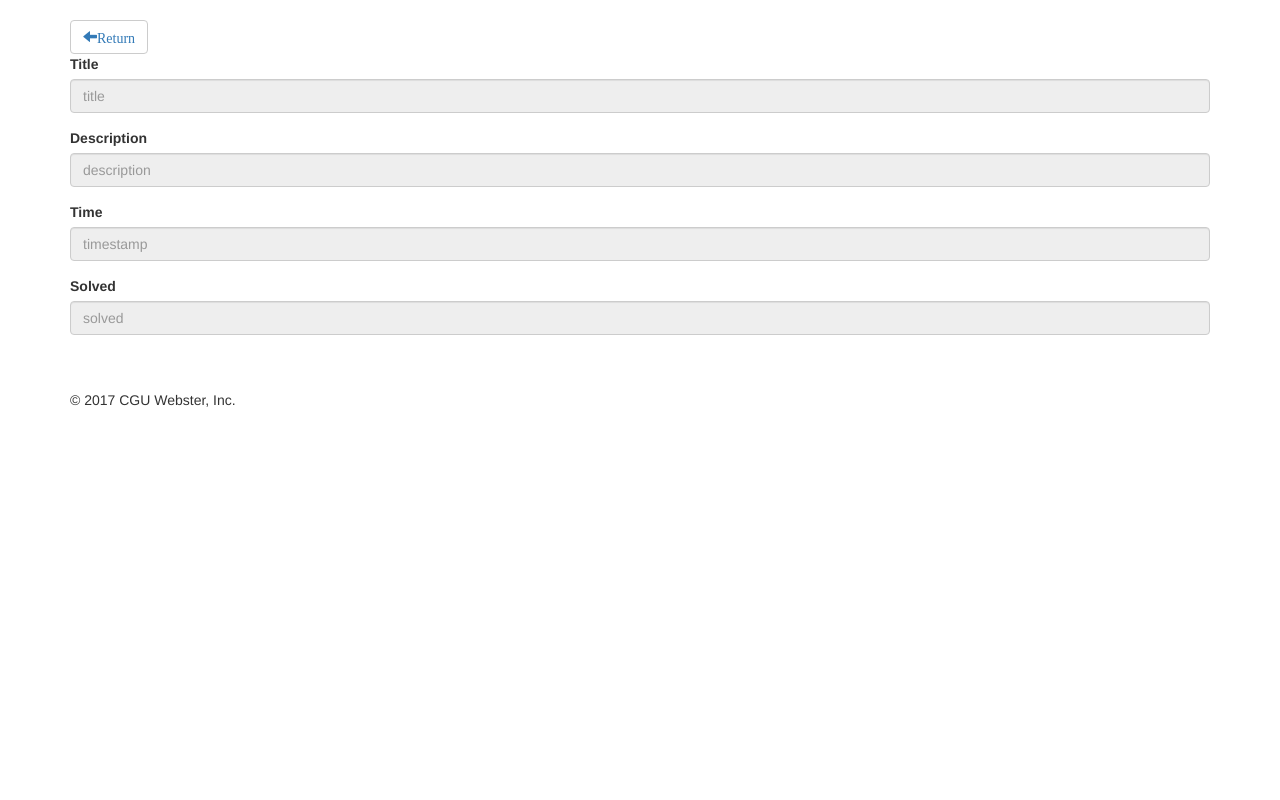
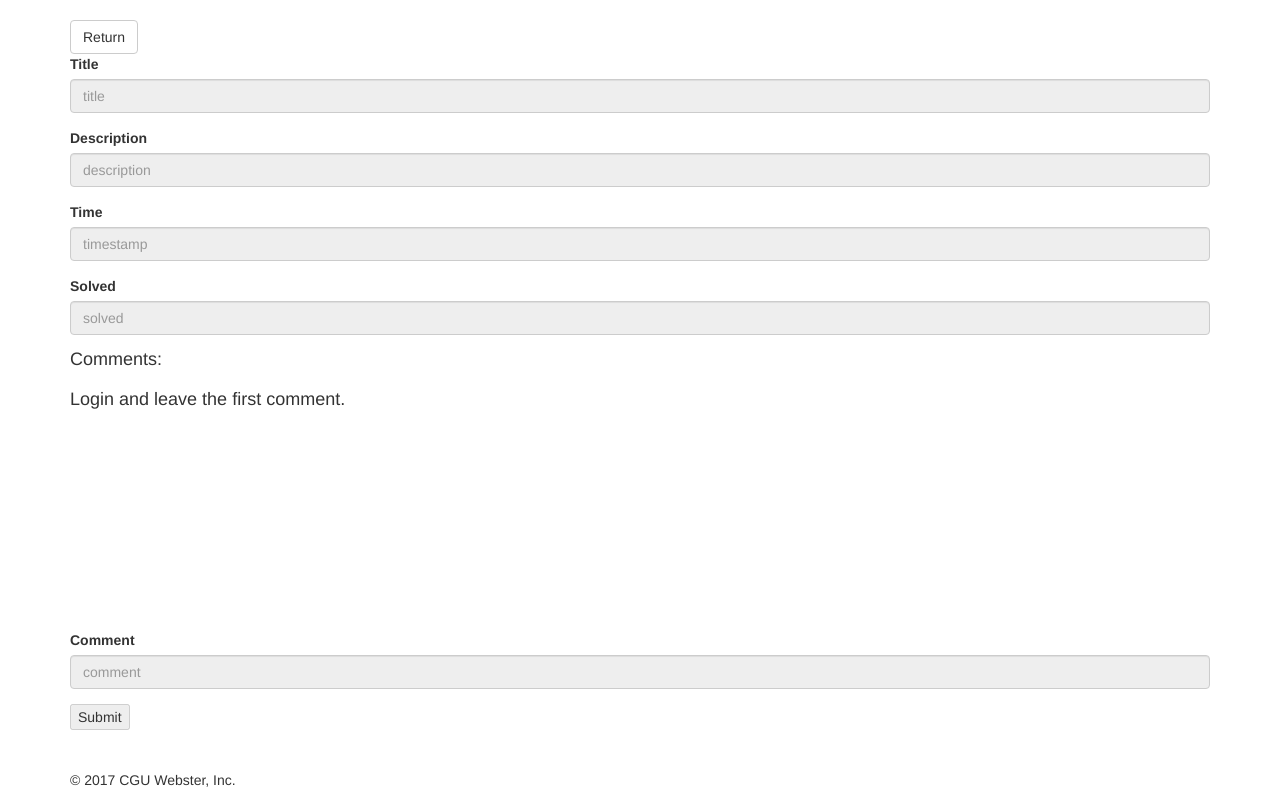
Before and after one commit to BJCheng/lost-and-found, a Node server app: page /lost/2 in a window 1280 px wide. Shown: the part 139-939 px from the top of the page. Before the commit the page ends 546 px from the top, so only its background shows below. Run offline with Node 20, Linux system fonts and the light colour scheme; data that the repository does not hold is empty; some libraries are stand-ins or nearby versions.

Commit message:
add comment function for found-detail and lost-detail

```diff
--- a/models/found.js
+++ b/models/found.js
@@ -17,6 +17,8 @@ function insertCommentById(_id, comment) {
         return foundCollection.update({ '_id': _id },
         {
         $push: { comments: comment }
+        }).then((insertedComment)=>{
+            return findFoundById(_id);
         })
     });
 }
--- a/models/lost.js
+++ b/models/lost.js
@@ -17,6 +17,8 @@ function insertCommentById(_id, comment) {
         return lostCollection.update({ '_id': _id },
         {
         $push: { comments: comment }
+        }).then((insertedComment)=>{
+            return findLostById(_id);
         })
     });
 }
--- a/public/css/style.css
+++ b/public/css/style.css
@@ -26,3 +26,9 @@
         line-height: 30px;
         padding-left: 10px;
       }
+
+.comment-div{
+  height: 250px;
+  overflow-y: auto;
+  overflow-x: hidden;
+}
--- a/public/js/tabEvents.js
+++ b/public/js/tabEvents.js
@@ -39,16 +39,3 @@ $(function () {
     })
     return false;
 });
-
-$(function () {
-    var tabList = $("#tabList a");
-    tabList.click(function (event) {
-        event.preventDefault();
-        $.ajax({
-            url: $(this).attr('href')
-        }).then(function(res){
-            $("#tabContent").html(res);
-        })
-    })
-    return false;
-});
--- a/router/lost.js
+++ b/router/lost.js
@@ -1,5 +1,6 @@
 var express = require('express');
 var router = express.Router();
+var dateFormat = require('dateformat');
 const models = require("../models");
 const lostModel = models.lost;
 
@@ -12,8 +13,23 @@ router.get('/', (req, res)=>{
 });
 
 router.get("/:id", (req, res) => {
-    lostModel.findLostById(req.params.id).then((found) => {
-        res.render('lost-detail', { found: found });
+    lostModel.findLostById(req.params.id).then((lost) => {
+        res.render('lost-detail', { lost: lost });
+    }).catch(() => {
+        res.status(404).json({ error: "Data not found" });
+    });
+});
+
+router.post("/:id", (req, res) => {
+    var commentorId = req.user._id;
+    var now = new Date();
+    var comment = {
+        posterId: commentorId,
+        comment: req.body.comment,
+        timestamp: dateFormat(now, "UTC:dddd, mmmm dS, yyyy, h:MM:ss TT")
+    }
+    lostModel.insertCommentById(req.params.id, comment).then((lost) => {
+        res.render('lost-detail', { lost: lost});
     }).catch(() => {
         res.status(404).json({ error: "Data not found" });
     });
--- a/views/home.handlebars
+++ b/views/home.handlebars
@@ -1,7 +1,7 @@
 <main>
     <header><h1 class="page-header">Home</h1></header>
     <ul class="nav nav-tabs">
-        <li><a id="tabLost" href="lost">Lost</a></li>
+        <li><a id="tabLost" href="/lost">Lost</a></li>
         <li><a id="tabFound" href="/found">Found</a></li>
         <li><a id="tabMap" href="/map">Map</a></li>
     </ul>
--- a/views/lost-detail.handlebars
+++ b/views/lost-detail.handlebars
@@ -1,28 +1,31 @@
 <main>
     <header><h2 class="page-header">Lost</h2></header>
+    <form style="display: inline" action="/" method="get">
+        <button type="submit" class="btn btn-default" aria-label="Left Align">Return</button>
+    </form>
     <form role="form">
-        <button type="button" class="btn btn-default" aria-label="Left Align">
-        <a class="glyphicon glyphicon-arrow-left" aria-hidden="true" href="/">Return</a>
-        </button>
     <fieldset disabled>
         <div class="form-group">
             <label for="title">Title</label>
-            <input id="title" class="form-control" type="text" placeholder="title" value="{{found.title}}" >
+            <input id="title" class="form-control" type="text" placeholder="title" value="{{lost.title}}" >
         </div>
         <div class="form-group">
             <label for="description">Description</label>
-            <input id="description" class="form-control" type="text" placeholder="description" value="{{found.description}}">
+            <input id="description" class="form-control" type="text" placeholder="description" value="{{lost.description}}">
         </div>
         <div class="form-group">
             <label for="timestamp">Time</label>
-            <input id="timestamp" class="form-control" type="text" placeholder="timestamp" value="{{found.timestamp}}">
+            <input id="timestamp" class="form-control" type="text" placeholder="timestamp" value="{{lost.timestamp}}">
         </div>
         <div class="form-group">
             <label for="solved">Solved</label>
-            <input id="solved" class="form-control" type="text" placeholder="solved" value="{{found.solved}}">
+            <input id="solved" class="form-control" type="text" placeholder="solved" value="{{lost.solved}}">
         </div>
 
-        {{#each found.comments}}
+        <h4>Comments:</h4>
+        <div class="comment-div">
+            {{#if lost.comments}}
+            {{#each lost.comments}}
             <div class="alert alert-info" role="alert">
                 <label>PosterId: {{posterId}}</label>
                 <br/>
@@ -30,6 +33,25 @@
                 <label>@{{timestamp}}</label>
             </div>
             {{/each}}
+            {{else}}
+            <h4>Login and leave the first comment.<h4>
+            {{/if}}
+        </div>
     </fieldset>
     </form>
+    <form method="POST">
+    {{#if user}}
+        <div class="form-group">
+            <label for="comment">Comment</label>
+            <input id="comment" name="comment" class="form-control" type="text" placeholder="comment">
+        </div>
+        <button type="submit">Submit</button>
+    {{else}}
+        <div class="form-group">
+            <label for="comment">Comment</label>
+            <input id="comment" name="comment" class="form-control" type="text" placeholder="comment" disabled>
+        </div>
+        <button type="submit" disabled>Submit</button>
+    {{/if}}
+    </form>
 </main>
```
Also changed, not shown: router/found.js (+17 -1 lines), views/found-detail.handlebars (+25 -3 lines). Lines whose indentation alone changed are shown as unchanged.
